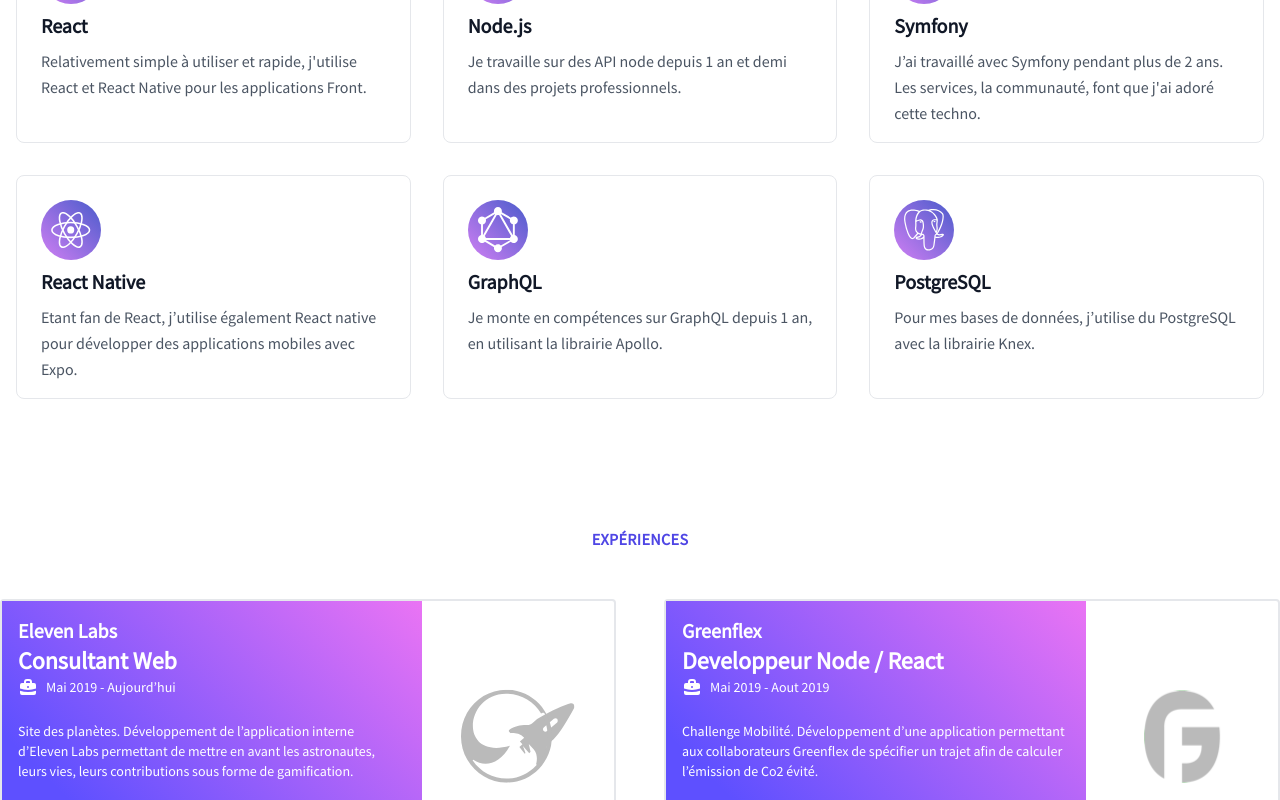
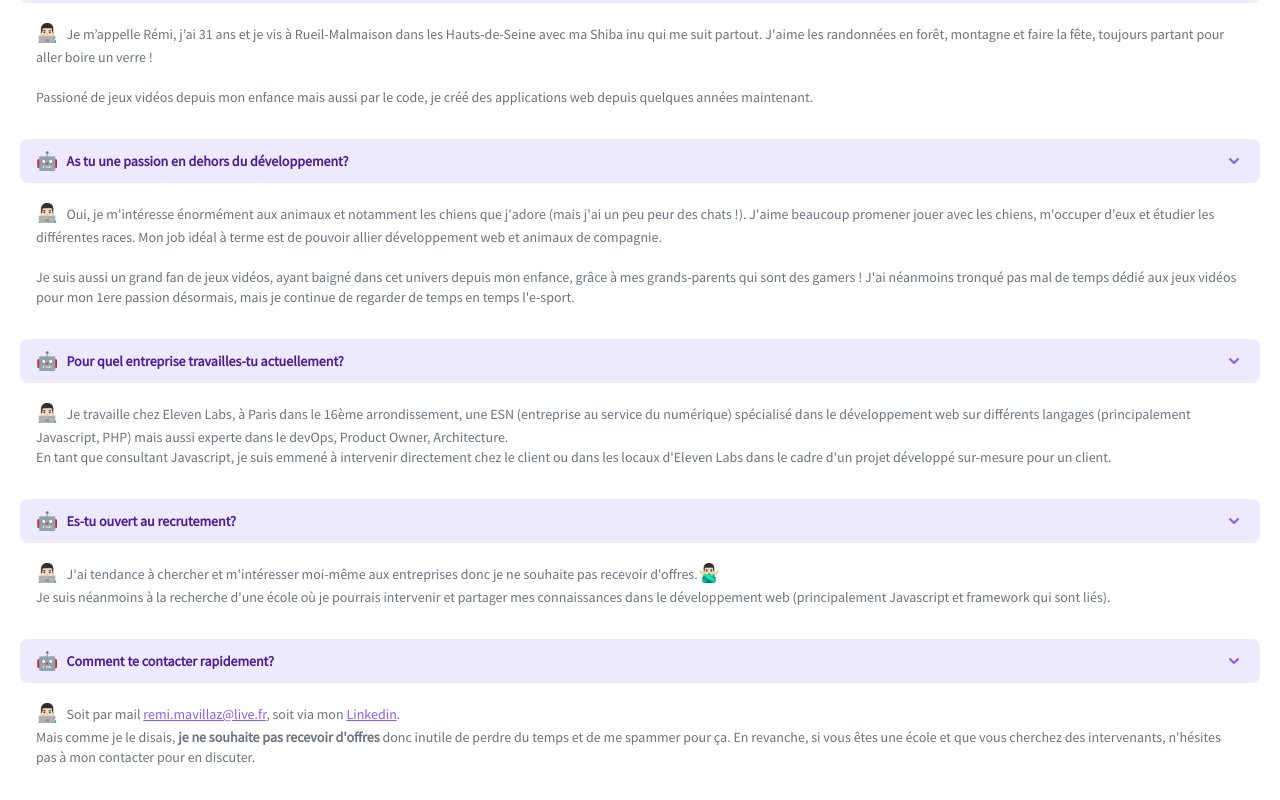
Before and after one commit to KizeRemi/kize_blog, a Next.js app: page /contact in a window 1280 px wide. Shown: the part 900-1700 px from the top of the page. Built offline with nearby package versions, Linux system fonts and the light colour scheme.

Commit message:
add new select in articles page and FAQ in contact page

```diff
--- a/components/Achievement.js
+++ b/components/Achievement.js
@@ -2,7 +2,7 @@
 import { bool, number, string } from 'prop-types';
 
 const Achievement = ({ start, label, value }) => (
-  <div className={`${start ? 'items-start' : 'md:items-end'} h-48 md:h-64 flex`}>
+  <div className={`${start ? "items-start" : "md:items-end"} h-48 md:h-64 flex`}>
     <div className="border-8 border-gray-200 rounded-full text-center h-40 w-40 flex flex-col justify-start items-center">
       <div className="text-3xl mt-6 text-gray-600">{value}</div>
       <div className="text-sm text-gray-500">{label}</div>
@@ -18,5 +18,6 @@
   value: number.isRequired,
   label: string.isRequired,
   start: bool,
-}
+};
+
 export default Achievement;
--- /dev/null
+++ b/components/Emoji.jsx
@@ -0,0 +1,18 @@
+import React from 'react';
+import { oneOf } from 'prop-types';
+
+const EMOJIS_MAPS = {
+  robot: <>🤖</>,
+  me: <>👨🏻‍💻</>,
+  nop: <>🙅🏻‍♂️</>,
+};
+
+const Emoji = ({ emoji }) => (
+  <span className="text-lg mr-2">{EMOJIS_MAPS[emoji]}</span>
+);
+
+Emoji.propTypes = {
+  emoji: oneOf(Object.keys([EMOJIS_MAPS])).isRequired,
+};
+
+export default Emoji;
--- a/components/MissionCard.js
+++ b/components/MissionCard.js
@@ -15,7 +15,7 @@
       <h3 className="font-bold text-xl mb-0">{company}</h3>
       <div className="font-bold text-2xl mb-0">{occupation}</div>
       <div class="mt-1 flex flex-col sm:mt-0 sm:flex-row sm:flex-wrap">
-        <div class="flex items-center text-sm leading-5 text-xs">
+        <div class="flex items-center text-sm leading-5">
           <svg class="flex-shrink-0 mr-2 h-5 w-5" xmlns="http://www.w3.org/2000/svg" viewBox="0 0 20 20" fill="currentColor">
             <path fill-rule="evenodd" d="M6 6V5a3 3 0 013-3h2a3 3 0 013 3v1h2a2 2 0 012 2v3.57A22.952 22.952 0 0110 13a22.95 22.95 0 01-8-1.43V8a2 2 0 012-2h2zm2-1a1 1 0 011-1h2a1 1 0 011 1v1H8V5zm1 5a1 1 0 011-1h.01a1 1 0 110 2H10a1 1 0 01-1-1z" clip-rule="evenodd" />
             <path d="M2 13.692V16a2 2 0 002 2h12a2 2 0 002-2v-2.308A24.974 24.974 0 0110 15c-2.796 0-5.487-.46-8-1.308z" />
--- /dev/null
+++ b/components/faq/Answer.jsx
@@ -0,0 +1,17 @@
+import React from "react";
+import { node } from "prop-types";
+import { Disclosure } from '@headlessui/react';
+
+import Emoji from "../Emoji";
+
+const Answer = ({ children }) => (
+  <Disclosure.Panel className="px-4 pt-4 pb-2 text-sm text-gray-500">
+    <Emoji emoji="me" />{children}
+  </Disclosure.Panel>
+);
+
+Answer.propTypes = {
+  children: node.isRequired,
+};
+
+export default Answer;
--- /dev/null
+++ b/components/faq/Question.jsx
@@ -0,0 +1,25 @@
+import React from "react";
+import { bool, node } from "prop-types";
+import { Disclosure } from '@headlessui/react';
+import { ChevronUpIcon } from '@heroicons/react/solid';
+import Emoji from "../Emoji";
+
+const Question = ({ open, children }) => (
+  <Disclosure.Button
+    className="flex justify-between items-center w-full px-4 py-2 text-sm font-bold text-left text-purple-900 bg-purple-100 rounded-lg hover:bg-purple-200 focus:outline-none focus-visible:ring focus-visible:ring-purple-500 focus-visible:ring-opacity-75"
+  >
+    <span className="flex items-center"><Emoji emoji="robot" />{children}</span>
+    <ChevronUpIcon className={`${ open ? 'transform rotate-180' : '' } w-5 h-5 text-purple-500`} />
+  </Disclosure.Button>
+);
+
+Question.defaultProps = {
+  open: false,
+};
+
+Question.propTypes = {
+  children: node.isRequired,
+  open: bool,
+};
+
+export default Question;
--- /dev/null
+++ b/components/faq/index.js
@@ -0,0 +1,2 @@
+export { default as Question } from './Question';
+export { default as Answer } from './Answer';
--- a/constants/categories.js
+++ b/constants/categories.js
@@ -3,4 +3,14 @@
   { label: 'Code', imageUrl: '/images/sneakers-cat.jpg', href: '/articles'},
   { label: 'Experience', imageUrl: '/images/sneakers-cat.jpg', href: '/articles'},
   { label: 'Numérique', imageUrl: '/images/sneakers-cat.jpg', href: '/articles'},
-]
+];
+
+export const CATEGORIES_OPTIONS = [
+  { name: "Tous" , id: "ALL" },
+  { name: "Experiences" , id: "EXPERIENCE" },
+  { name: "Informatique" , id: "INFORMATIQUE" },
+];
+
+export const FILTER_OPTIONS = [
+  { name: "Plus récent" , id: "MOST_RECENT" },
+];
--- a/package.json
+++ b/package.json
@@ -8,6 +8,8 @@
     "start": "next start -p $PORT"
   },
   "dependencies": {
+    "@headlessui/react": "^1.3.0",
+    "@heroicons/react": "^1.0.2",
     "autoprefixer": "^9.8.6",
     "classnames": "^2.2.6",
     "express": "^4.17.1",
--- a/pages/contact.js
+++ b/pages/contact.js
@@ -1,5 +1,6 @@
 import React from 'react'
 import Head from 'next/head'
+
 import STACKS_LIST from '../constants/stacks';
 import StackCard from '../components/StackCard';
 import MISSIONS_LIST from '../constants/missions';
@@ -7,6 +8,9 @@
 import Achievement from '../components/Achievement';
 
 import { PRO_INFORMATIONS, ACHIEVEMENTS } from '../constants/professional';
+import { Answer, Question } from '../components/faq';
+import { Disclosure } from '@headlessui/react';
+import Emoji from '../components/Emoji';
 
 const Contact= () => (
   <div className="my-20 px-2 md:px-0 bg-white container mx-auto">
@@ -15,7 +19,7 @@
       <link rel='icon' href='/favicon.ico' />
     </Head>
     <h2 class="container mx-auto text-base text-center my-6 leading-6 text-indigo-600 font-semibold tracking-wide uppercase">Page professionnelle</h2>
-    <div class="bg-white shadow overflow-hidden sm:rounded-lg container mx-auto">
+    <section className="bg-white shadow overflow-hidden sm:rounded-lg container mx-auto">
       <div class="px-4 py-5 border-b border-gray-200 sm:px-6">
         <h3 class="text-lg leading-6 font-medium text-gray-900">
           Informations
@@ -62,7 +66,72 @@
           </div>
         </dl>
       </div>
-    </div>
+    </section>
+    <section className="bg-white w-full px-5 py-6 mx-auto space-y-5 sm:py-8 md:py-12 sm:space-y-8 md:space-y-16 max-w-7xl">
+      <h2 class="text-base text-center my-6 leading-6 text-indigo-600 font-semibold tracking-wide uppercase">F.A.Q.</h2>
+      <div className="w-full mx-auto rounded-2xl">
+        <Disclosure defaultOpen>
+          {({ open }) => (
+            <>
+              <Question open={open}> Peux-tu te présenter rapidement?</Question>
+              <Answer>
+                Je m’appelle Rémi, j’ai 31 ans et je vis à Rueil-Malmaison dans les Hauts-de-Seine avec ma Shiba inu qui me suit partout.
+                J'aime les randonnées en forêt, montagne et faire la fête, toujours partant pour aller boire un verre !<br /><br />
+
+                Passioné de jeux vidéos depuis mon enfance mais aussi par le code, je créé des applications web depuis quelques années maintenant.
+              </Answer>
+            </>
+          )}
+        </Disclosure>
+        <Disclosure as="div" className="mt-6" defaultOpen>
+          {({ open }) => (
+            <>
+              <Question open={open}>As tu une passion en dehors du développement?</Question>
+              <Answer>
+                Oui, je m'intéresse énormément aux animaux et notamment les chiens que j'adore (mais j'ai un peu peur des chats !).
+                J'aime beaucoup promener jouer avec les chiens, m'occuper d'eux et étudier les différentes races. Mon job idéal à terme est de pouvoir allier développement web et animaux de compagnie.<br /><br />
+
+                Je suis aussi un grand fan de jeux vidéos, ayant baigné dans cet univers depuis mon enfance, grâce à mes grands-parents qui sont des gamers !
+                J'ai néanmoins tronqué pas mal de temps dédié aux jeux vidéos pour mon 1ere passion désormais, mais je continue de regarder de temps en temps l'e-sport.<br />
+              </Answer>
+            </>
+          )}
+        </Disclosure>
+        <Disclosure as="div" className="mt-6" defaultOpen>
+          {({ open }) => (
+            <>
+              <Question open={open}>Pour quel entreprise travailles-tu actuellement?</Question>
+              <Answer>
+                Je travaille chez Eleven Labs, à Paris dans le 16ème arrondissement, une ESN (entreprise au service du numérique) spécialisé dans le développement web sur différents langages (principalement Javascript, PHP) mais aussi experte dans le devOps, Product Owner, Architecture.<br />
+                En tant que consultant Javascript, je suis emmené à intervenir directement chez le client ou dans les locaux d'Eleven Labs dans le cadre d'un projet développé sur-mesure pour un client.
+              </Answer>
+            </>
+          )}
+        </Disclosure>
+        <Disclosure as="div" className="mt-6" defaultOpen>
+          {({ open }) => (
+            <>
+              <Question open={open}>Es-tu ouvert au recrutement?</Question>
+              <Answer>
+                J'ai tendance à chercher et m'intéresser moi-même aux entreprises donc je ne souhaite pas recevoir d'offres.<Emoji emoji="nop" /><br />
+                Je suis néanmoins à la recherche d'une école où je pourrais intervenir et partager mes connaissances dans le développement web (principalement Javascript et framework qui sont liés).
+              </Answer>
+            </>
+          )}
+        </Disclosure>
+        <Disclosure as="div" className="mt-6" defaultOpen>
+          {({ open }) => (
+            <>
+              <Question open={open}>Comment te contacter rapidement?</Question>
+              <Answer>
+                Soit par mail <a href="mailto:remi.mavillaz@live.fr" className="text-purple-500 underline">remi.mavillaz@live.fr</a>, soit via mon <a href="https://www.linkedin.com/in/remi-mavillaz" className="text-purple-500 underline">Linkedin</a>.<br />
+                Mais comme je le disais, <b>je ne souhaite pas recevoir d'offres</b> donc inutile de perdre du temps et de me spammer pour ça. En revanche, si vous êtes une école et que vous cherchez des intervenants, n'hésites pas à mon contacter pour en discuter.
+              </Answer>
+            </>
+          )}
+        </Disclosure>
+      </div>
+    </section>
     <section className="text-gray-600 py-8">
       <h2 className="text-base text-center my-6 leading-6 text-indigo-600 font-semibold tracking-wide uppercase">Technos préférés</h2>
       <div className="flex flex-wrap">
--- a/pages/index.js
+++ b/pages/index.js
@@ -1,5 +1,6 @@
 import React from 'react';
 import Head from 'next/head';
+
 import Header from '../components/Header';
 import ArticleCard from '../components/articles/ArticleCard';
 import Title from '../components/Title';
@@ -27,7 +28,7 @@
     </section>
     <section className="bg-white w-full px-5 py-6 mx-auto space-y-5 sm:py-8 md:py-12 sm:space-y-8 md:space-y-16 max-w-7xl">
       <Title centered as="h2" weight="thin" uppercase>Derniers articles</Title>
-      <div className="flex grid grid-cols-12 pb-10 gap-x-8 gap-y-16">
+      <div className="grid grid-cols-12 pb-10 gap-x-8 gap-y-16">
         <ArticleCard
           className="col-span-12 sm:col-span-6 xl:col-span-4"
           link="/articles/changer-entreprise-durant-alternance"
```
Also changed, not shown: components/forms/Select.js (+85 -18 lines), pages/articles.js (+14 -24 lines), 1 other file (tests, documents, lock files or other folders).
